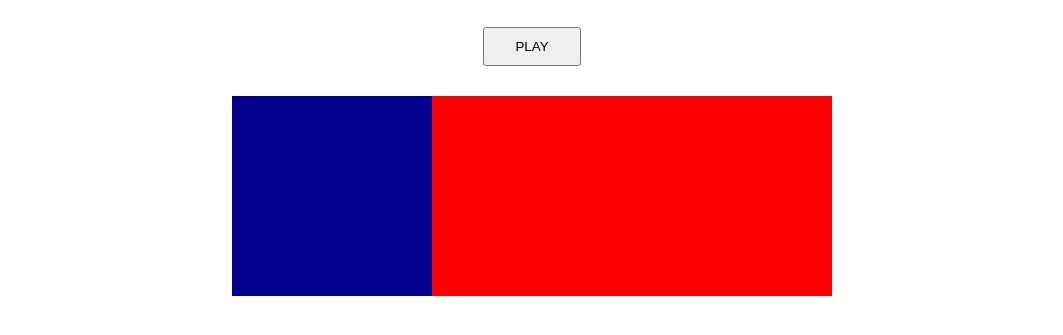
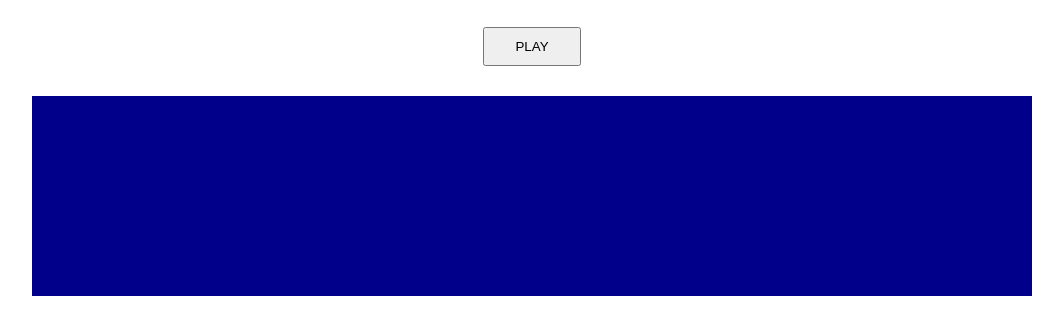
Before and after one commit to TeoFanta99/js-simon, a plain HTML site: page index.html in a window 1280 px wide. Both pictures are taken after a click on the button "PLAY". Shown: the part 97-432 px from the top of the page, without its empty margins (108-1171 px from the left). Drawn offline with Linux system fonts and the light colour scheme.

Commit message:
custom text

```diff
--- a/style.css
+++ b/style.css
@@ -24,12 +24,21 @@
     width: 200px;
     height: 200px;
     background-color: darkblue;
+    color: white;
+    font-weight: bold;
+    font-size: 120px;
+    display: flex;
+    justify-content: center;
+    align-items: center;
 }
 
 #numeri-da-ricordare {
-    width: 400px;
+    width: 800px;
     height: 200px;
-    background-color: red;
+    background-color: darkblue;
+    color: white;
+    font-weight: bold;
+
 }
 
 .d-none {
```
